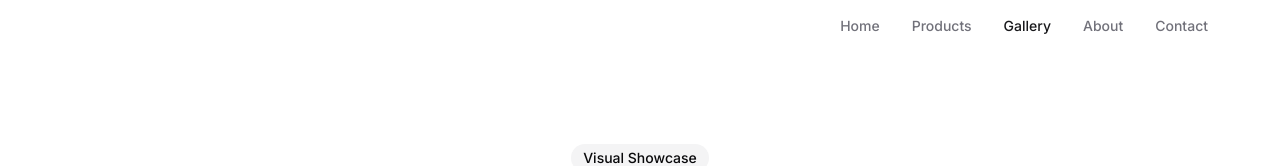
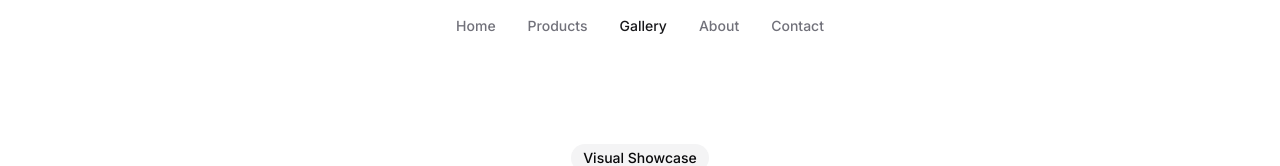
Before and after one commit to SHAY5555-gif/circular-images-hyperlinks, a React (Vite) app: page /gallery in a window 1280 px wide. Shown: the top 166 px of the page. Built offline with nearby package versions, Linux system fonts and the light colour scheme.

Commit message:
Center elements in the page
The elements in the page are centered.

```diff
--- a/src/components/Header.tsx
+++ b/src/components/Header.tsx
@@ -40,9 +40,7 @@ const Header: React.FC = () => {
 
   return <header className={cn('fixed top-0 left-0 right-0 z-50 px-6 md:px-10 py-4 transition-all duration-300', isScrolled ? 'glass-morphism' : 'bg-transparent')}>
       <div className="container mx-auto">
-        <div className="flex items-center justify-between">
-          <Link to="/" className="text-2xl font-semibold tracking-tight"></Link>
-
+        <div className="flex items-center justify-center">
           <nav className="hidden md:flex items-center space-x-8">
             {navLinks.map(link => <Link key={link.path} to={link.path} className={cn('text-sm font-medium transition-colors hover:text-primary', 'link-hover bg-gradient-to-r from-primary to-primary', location.pathname === link.path ? 'text-primary' : 'text-muted-foreground')}>
                 {link.label}
```
